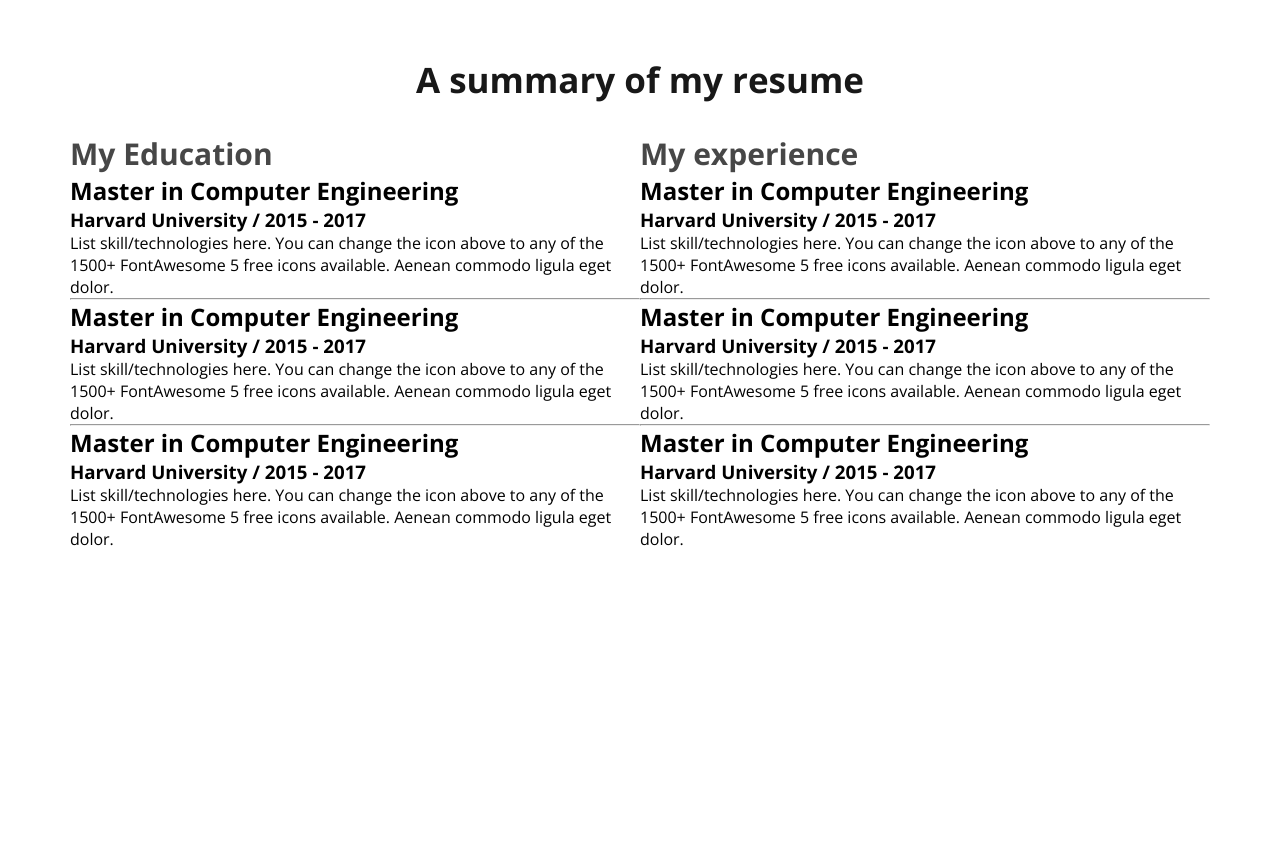
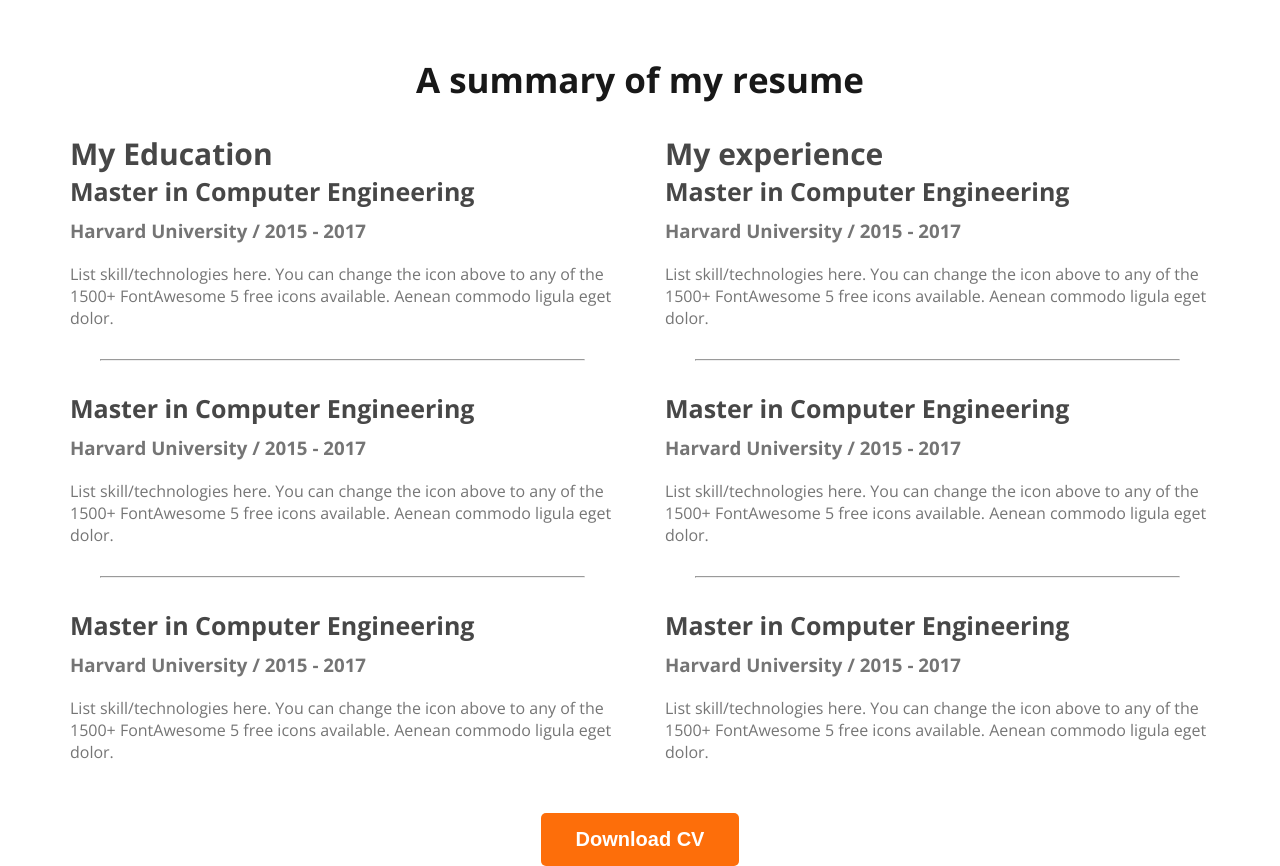
Before and after one commit to NafisShariar/web_developer_porfolio, a plain HTML site: page index.html in a window 1280 px wide. Shown: the part 2040-2906 px from the top of the page. Before the commit the page ends 2590 px from the top, so only its background shows below. Drawn offline with nearby package versions, Linux system fonts and the light colour scheme.

Commit message:
git added download CV btn

```diff
--- a/index.html
+++ b/index.html
@@ -200,6 +200,9 @@
             </div>
           </div>
         </div>
+        <div class="download-cv">
+          <button class="btn-primary">Download CV</button>
+        </div>
       </section>
     </main>
     <footer></footer>
--- a/styles/portfolio.css
+++ b/styles/portfolio.css
@@ -164,4 +164,30 @@ main section {
 
 .resume-container {
   display: flex;
+  gap: 50px;
 }
+.resume-container hr {
+  margin: 30px;
+}
+
+.resume-item-institute {
+  margin-bottom: 20px;
+  margin-top: 0px;
+}
+
+.resume-item-description,
+.resume-item-institute {
+  color: var(--dark-03, #757575);
+}
+.resume-item-title {
+  color: var(--dark-02, #474747);
+
+  font-size: 25px;
+  margin-bottom: 10px;
+  font-weight: 700;
+}
+
+.download-cv {
+  text-align: center;
+  margin-top: 50px;
+}
```
